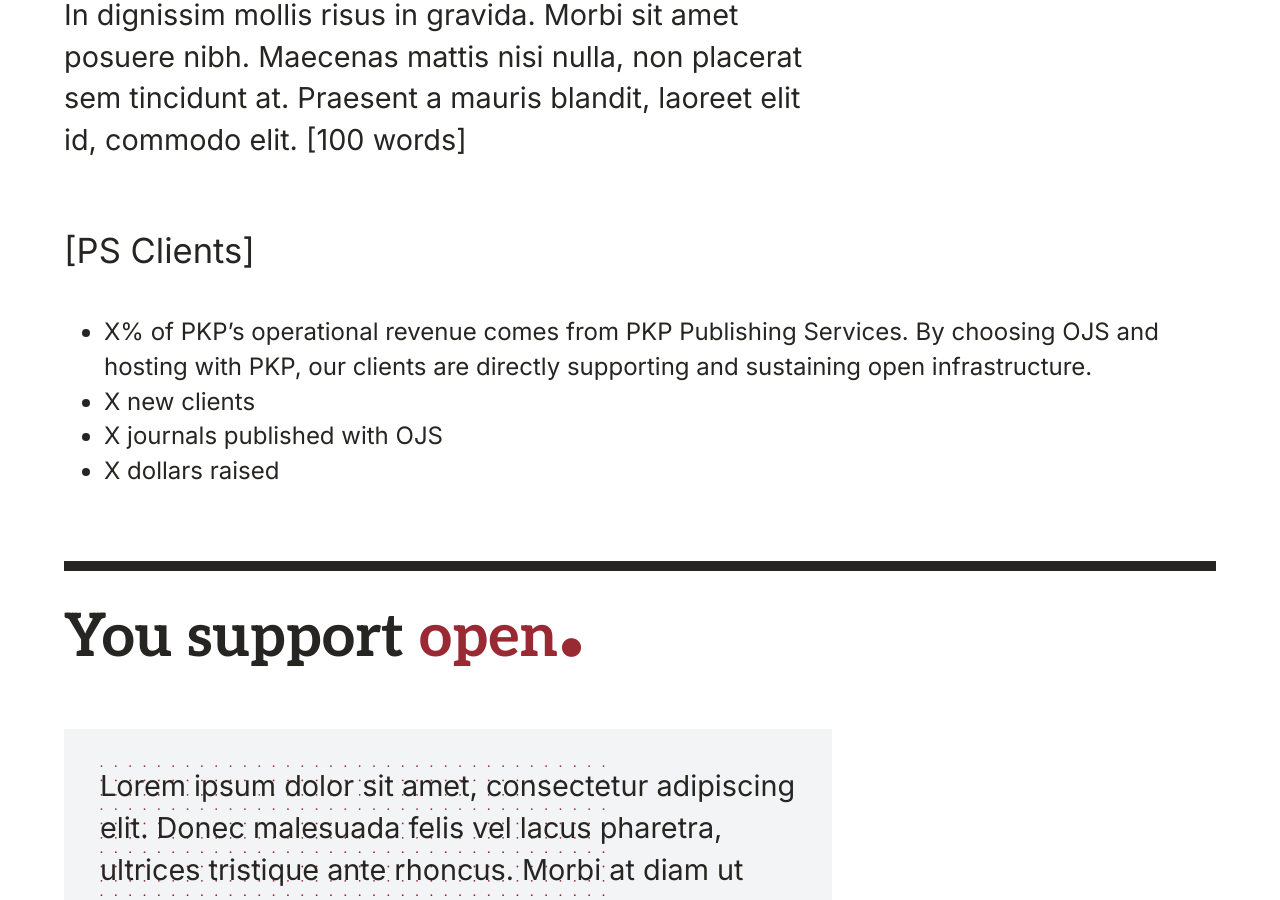
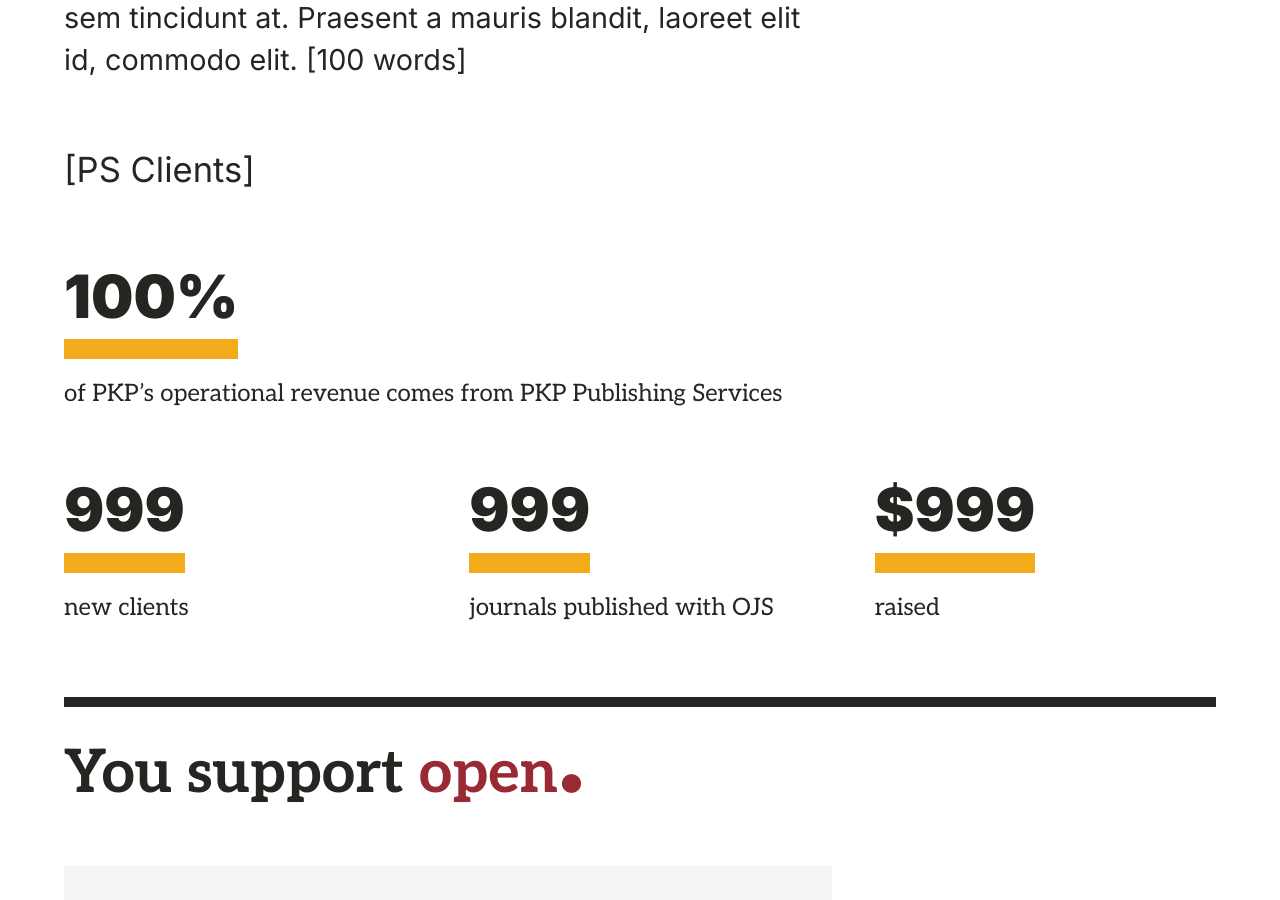
Before and after one commit to sssoz/pkp-annual-report, a Jekyll site: the page built from index.md, in a window 1280 px wide and 900 px high, scrolled down 18101 px. Built offline with Jekyll 4.4.1, drawn with Linux system fonts in a browser that asks for light colours; some of the changed text lies outside the part shown.

Commit message:
Add stats

```diff
--- /dev/null
+++ b/_data/community.yaml
@@ -0,0 +1,26 @@
+ps_clients:
+- value: 100%
+  label: "of PKP’s operational revenue comes from PKP Publishing Services"
+  description: "By choosing OJS and hosting with PKP, our clients are directly supporting and sustaining open infrastructure."
+
+- value: 999
+  label: new clients
+
+- value: 999
+  label: journals published with OJS
+
+- value: $999
+  label: raised
+
+services:
+- service: Forum
+  label: Lorem ipsum
+  value: 999
+
+- service: Docs Hub
+  label: Lorem ipsum
+  value: 999
+
+- service: PKP School
+  label: Lorem ipsum
+  value: 999
--- /dev/null
+++ b/_sass/components/_stats.scss
@@ -0,0 +1,36 @@
+.stats {
+  display: flex;
+  margin-bottom: $spacing-04;
+
+  h4 {
+    margin-bottom: 0;
+    color: $prussian-blue;
+    text-transform: uppercase;
+    font-weight: 700;
+    @include font-serif;
+    @include typescale-06;
+  }
+
+  .stat {
+    margin-top: $spacing-03;
+    margin-right: $gutter;
+    flex: 1;
+
+    &:last-child {
+      margin-right: 0;
+    }
+  }
+}
+
+.stat__value {
+  display: inline-block;
+  border-bottom: $border solid $buttercup-yellow;
+  font-weight: 900;
+  @include typescale-01;
+}
+
+.stat__label {
+  display: block;
+  margin-top: $spacing-03;
+  @include font-serif;
+}
--- a/css/main.scss
+++ b/css/main.scss
@@ -32,6 +32,7 @@
   "components/patterned-bg",
   "components/section",
   "components/selection",
+  "components/stats",
   "components/table",
   "components/tagline",
   "components/text",
```
Also changed, not shown: _sections/04-services.md (+9 -5 lines), _sections/05-community.md (+17 -4 lines), _includes/stat.html (added).
